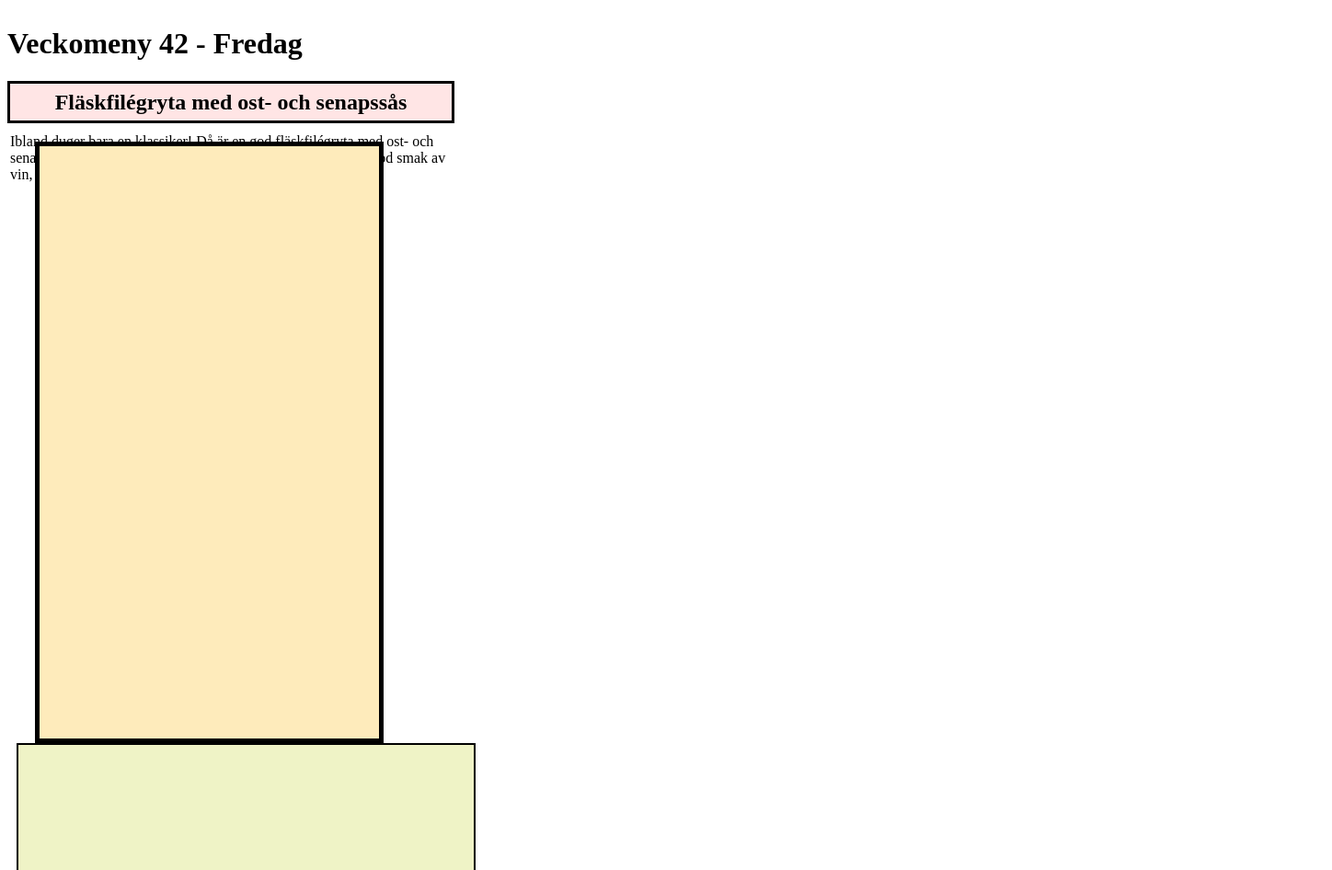
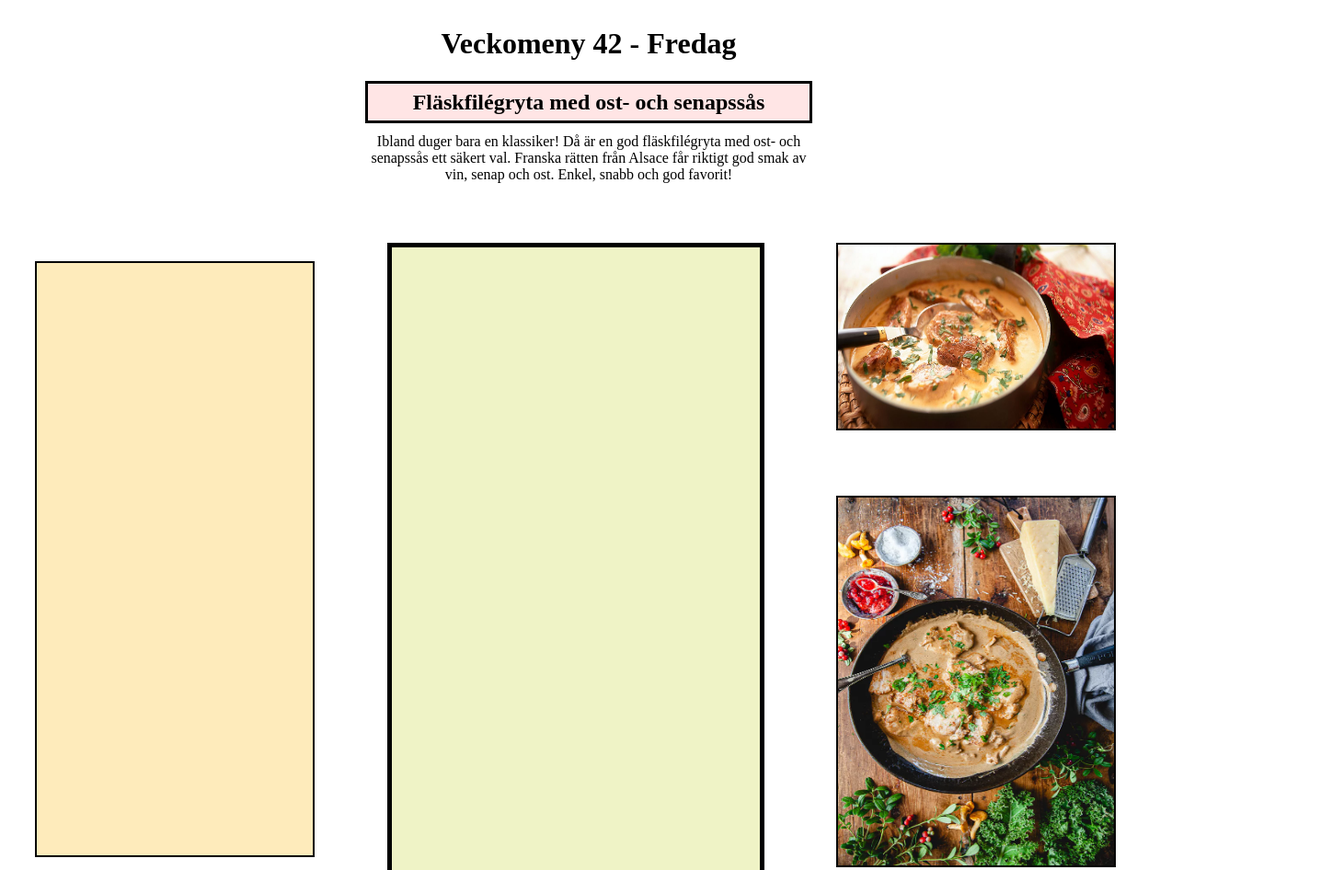
Before and after one commit to arvidkernby/ReceptsidaProjekt, a plain HTML site: page index.html in a window 1280 px wide. Shown: the top 946 px of the page at 92% size, 1448 px wide, since content can reach past the window. Drawn offline with Linux system fonts and the light colour scheme.

Commit message:
Färdig med rektanglar+positionerat dem med grid

```diff
--- a/index.html
+++ b/index.html
@@ -16,11 +16,14 @@
             Ibland duger bara en klassiker! Då är en god fläskfilégryta med ost-
             och senapssås ett säkert val. Franska rätten från Alsace får riktigt
             god smak av vin, senap och ost. Enkel, snabb och god favorit!
-        <p>
+          </p>
+        </div>
       </header>
       <main>
-        <div class="ingredienslista"></div>
-        <div class="receptinstruktion"></div>
+        <div class="ingredienslista"> </div>
+        <div class="receptinstruktion"> </div>
+        <img class="maträttsbild" src="./images/Maträtt.jpg" alt="Bild på maträtten"/>
+        <img class="ingrediensbild"src="./images/Ingredienser.png"alt="Bild på ingredienser"/>
       </main>
     </div>
   </body>
--- a/style.css
+++ b/style.css
@@ -1,15 +1,15 @@
 .gridbox {
     display: grid;
-    width: 1440px;
     height: 1024px;
+    grid-template-columns: 1fr 1fr 1fr;
+    grid-template-rows: 1fr 1fr 1fr 1fr;
 }
 
-.header {
-    display: grid;
+header {
     text-align: center;
-    justify-content: center;
+    grid-column: 2/3;
+    grid-row: 1/2;
 }
-
 
 .receptnamn {
     background-color: #FFE5E5;
@@ -23,20 +23,54 @@ h2 {
     text-align: center;
 }
 
+
+main {
+    display: grid;
+    grid-column: 1/4;
+    grid-row: 2/4;
+}
+
 .ingredienslista {
     margin-left: 30px;
     margin-top: 20px;
     margin-right: 10px;
-    width: 369px;
+    width: 300px;
     height: 644px;
-    border: 5px solid black;
+    border: 2px solid black;
     background-color: #FEEBBB;
+    grid-column: 1/2;
+    grid-row: 2/4;
 }
 
 .receptinstruktion {
-    width: 495px;
+    width: 400px;
     height: 740px;
     margin-left: 10px;
+    margin-right: 10px;
+    border: 5px solid black;
+    background-color: #EFF3C6;
+    grid-column: 2/3;
+    grid-row: 2/4;
+}
+
+h3 {
+    text-align: left;
+}
+
+.maträttsbild {
+    grid-column: 3/4;
+    grid-row: 2/3;
+    width: 300px;
+    height: 200px;
+    margin-left: 10px;
     border: 2px solid black;
-    background-color: #EFF3C6;
 }
+
+.ingrediensbild {
+    grid-column: 3/4;
+    grid-row: 3/4;
+    width: 300px;
+    height: 400px;
+    margin-left: 10px;
+    border: 2px solid black;
+}
```
Lines whose indentation alone changed are shown as unchanged.
